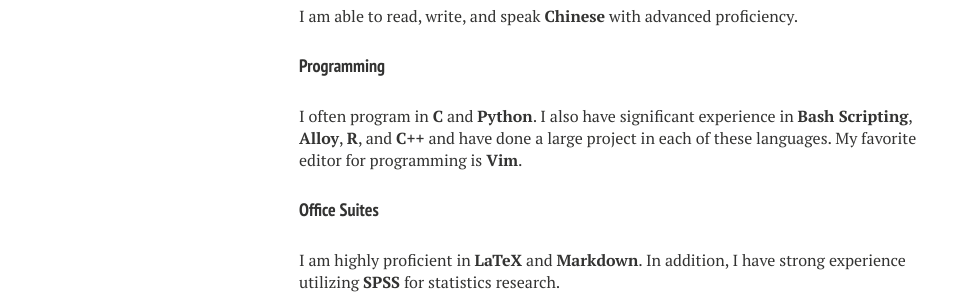
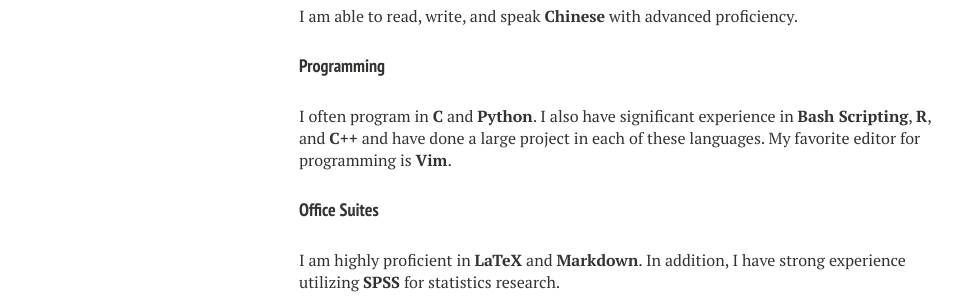
Before and after one commit to nathanenglehart/nathanenglehart.github.io, a Jekyll site: the page built from cv.md, in a window 1280 px wide. Shown: the part 1591-1891 px from the top of the page, without its empty margins (21-991 px from the left). Built offline with Jekyll 4.4.1, drawn with Linux system fonts in a browser that asks for light colours; nearby versions of some CDN libraries.

Commit message:
Update cv.html

```diff
--- a/_layouts/cv.html
+++ b/_layouts/cv.html
@@ -88,8 +88,8 @@
       <h4>Languages</h4>
       <p class="paragraph">I am able to read, write, and speak <strong>Chinese</strong> with advanced proficiency.
 
-      <h4>Programming</h4><!-- <strong>R</strong> -->
-      <p class="paragraph">I often program in <strong>C</strong> and <strong>Python</strong>. I also have significant experience in <strong>Bash Scripting</strong>, <strong>Alloy</strong>, <strong>R</strong>, and <strong>C++</strong> and have done a large project in each of these languages. My favorite editor for programming is <strong>Vim</strong>.</p> <!-- <strong>Java</strong> -->
+      <h4>Programming</h4><!-- <strong>R</strong>, <strong>Alloy</strong> -->
+      <p class="paragraph">I often program in <strong>C</strong> and <strong>Python</strong>. I also have significant experience in <strong>Bash Scripting</strong>, <strong>R</strong>, and <strong>C++</strong> and have done a large project in each of these languages. My favorite editor for programming is <strong>Vim</strong>.</p> <!-- <strong>Java</strong> -->
 
       <h4>Office Suites</h4>
       <p class="paragraph">I am highly proficient in <strong>LaTeX</strong> and <strong>Markdown</strong>. In addition, I have strong experience utilizing <strong>SPSS</strong> for statistics research.</p>
```
